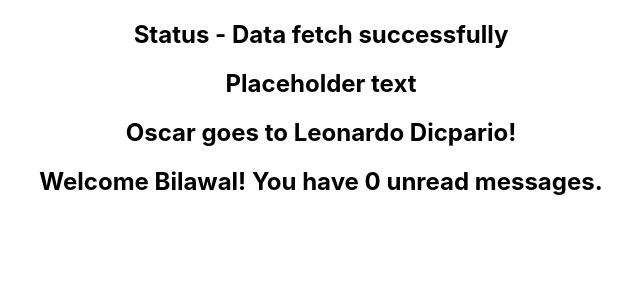
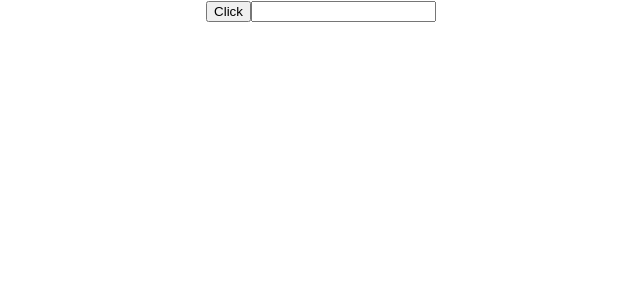
Before and after one commit to Bilawal-2/basic-typescript, a React (Create React App) app: page / in a window 1280 px wide. Shown: the top 300 px of the page, without its empty margins (319-959 px from the left). Built offline with nearby package versions, Linux system fonts and the light colour scheme.

Commit message:
learn event props in type script

```diff
--- a/src/App.tsx
+++ b/src/App.tsx
@@ -1,19 +1,16 @@
 
 import './App.css';
-import Status from './components/Status';
-import { Heading } from './components/Heading';
-import Oscar from './components/Oscar';
-import { Greet } from './components/Greet';
+import { Button } from './components/Button';
+import Input from './components/Input';
 function App() {
 
   return (
     <div className="App">
-      <Status _status='success'/>
-      <Heading >Placeholder text</Heading>
-      <Oscar>
-        <Heading>Oscar goes to Leonardo Dicpario!</Heading>
-      </Oscar>
-      <Greet name ='Bilawal'  isLoggedIn={true}/>
+      <Button
+      handleClick={(event,id)=>{
+        console.log('Hello Bilawal',event,id)
+      }}/>
+      <Input value='' handleChange={(event)=>console.log(event)}/>
     </div>
   );
 }
--- /dev/null
+++ b/src/components/Button.tsx
@@ -0,0 +1,9 @@
+import React from "react"
+type ButtonProps = {
+    handleClick: (event:React.MouseEvent<HTMLButtonElement>,id:number)=>void
+}
+
+export const Button = (props:ButtonProps) => {
+    return <button onClick={event=>props.handleClick(event,1)}>Click</button>
+
+}
--- /dev/null
+++ b/src/components/Input.tsx
@@ -0,0 +1,18 @@
+import React from 'react'
+
+type InputProps = {
+    value:string
+    handleChange:(event:React.ChangeEvent<HTMLInputElement>)=>void
+}
+
+const Input = (props:InputProps) => {
+    const handleInputChange = (event:React.ChangeEvent<HTMLInputElement>)=>{
+        console.log(event)
+    }
+  return (
+    <input type='text' value={props.value}
+     onChange={handleInputChange}/>
+  )
+}
+
+export default Input
```
